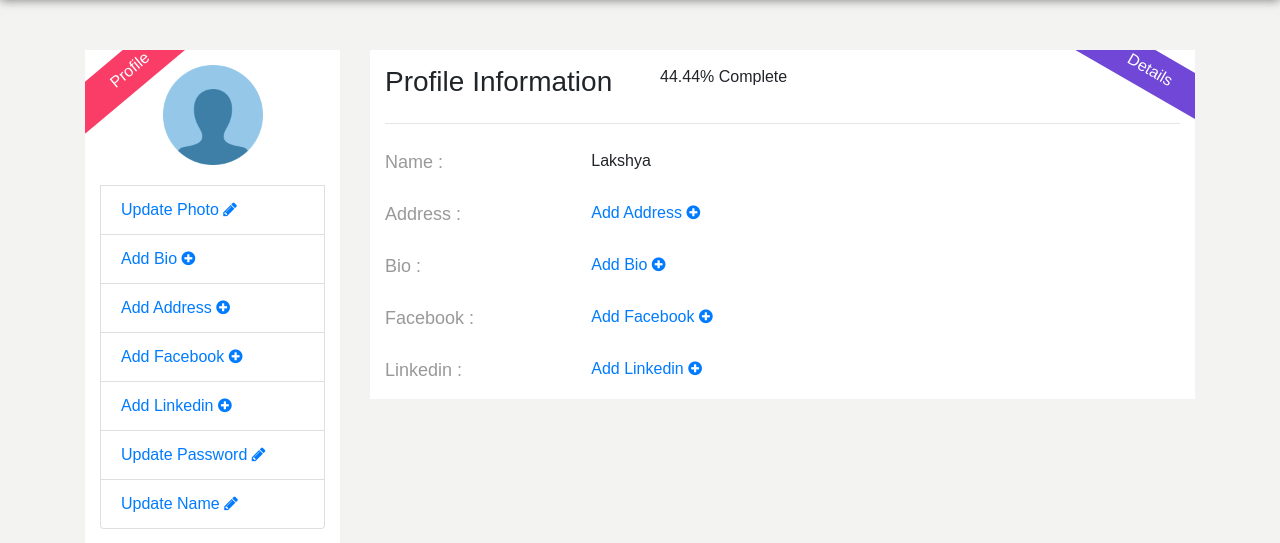
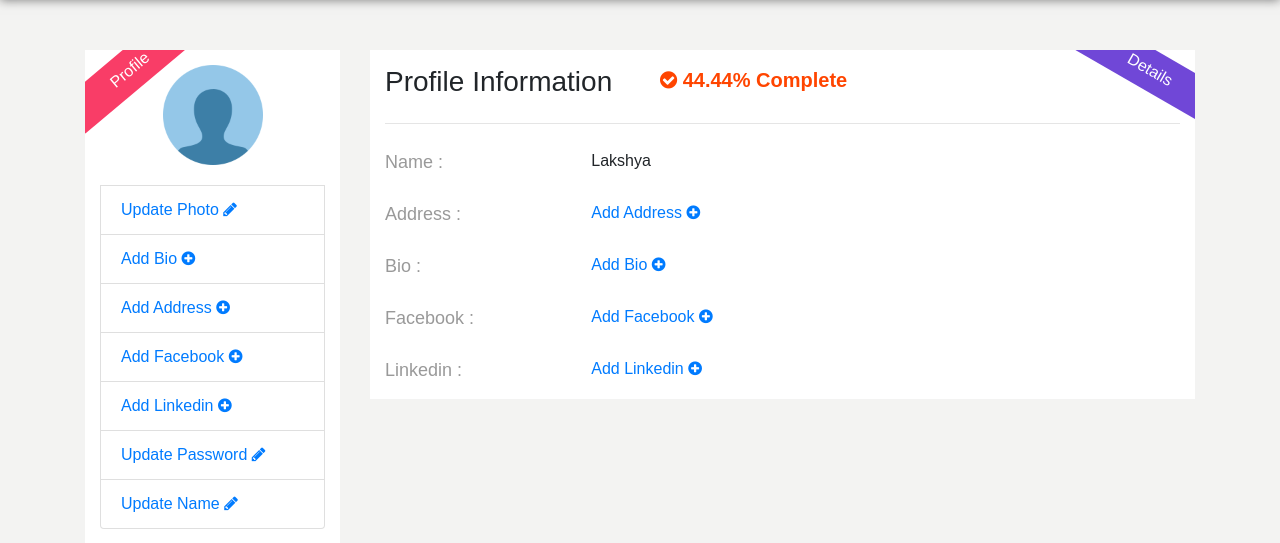
Before and after one commit to shahlakshya1988/ajax_php_signupform, a PHP site: page /profile/index.php in a window 1280 px wide. Shown: the part 58-601 px from the top of the page. Run offline with PHP 8.4, Linux system fonts and the light colour scheme; the visitor is signed in with stand-in values (Sample User, id 1); data comes from the database, SQL or seed files in the repository.

Commit message:
70. Account Percentage Progress Part2

```diff
--- a/assets/css/profile.css
+++ b/assets/css/profile.css
@@ -83,3 +83,13 @@
 	font-weight: 500;
 	font-size:18px ;
 }
+
+.green-percentage,.orange-percentage{
+	color:#2ce519;
+	font-size: 20px;
+	font-weight: 600;
+
+}
+.orange-percentage{
+	color:orangered;
+}
--- a/profile/index.php
+++ b/profile/index.php
@@ -86,7 +86,7 @@
 							 <h3>Profile Information</h3>
 						 </div>
 						 <div class="col-md-8">
-							<?=percentage();?>% Complete
+							<div class="<?php echo (percentage()==100) ? "green-percentage" : "orange-percentage"; ?>"><i class="fa fa-check-circle"></i> <?=percentage();?>% Complete</div>
 						 </div>
 					 </div> <!--  div.row -->
 					 <hr>
```
